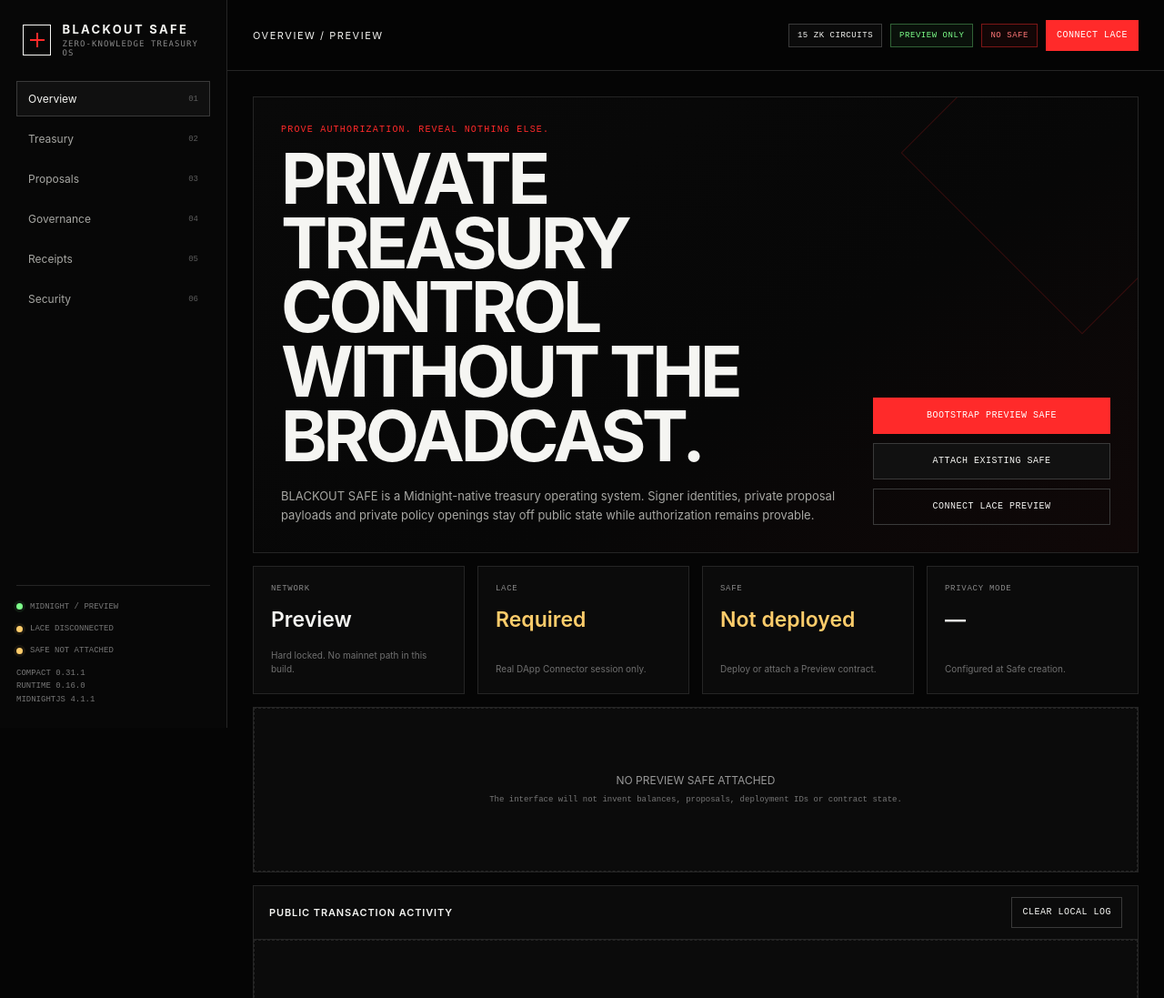
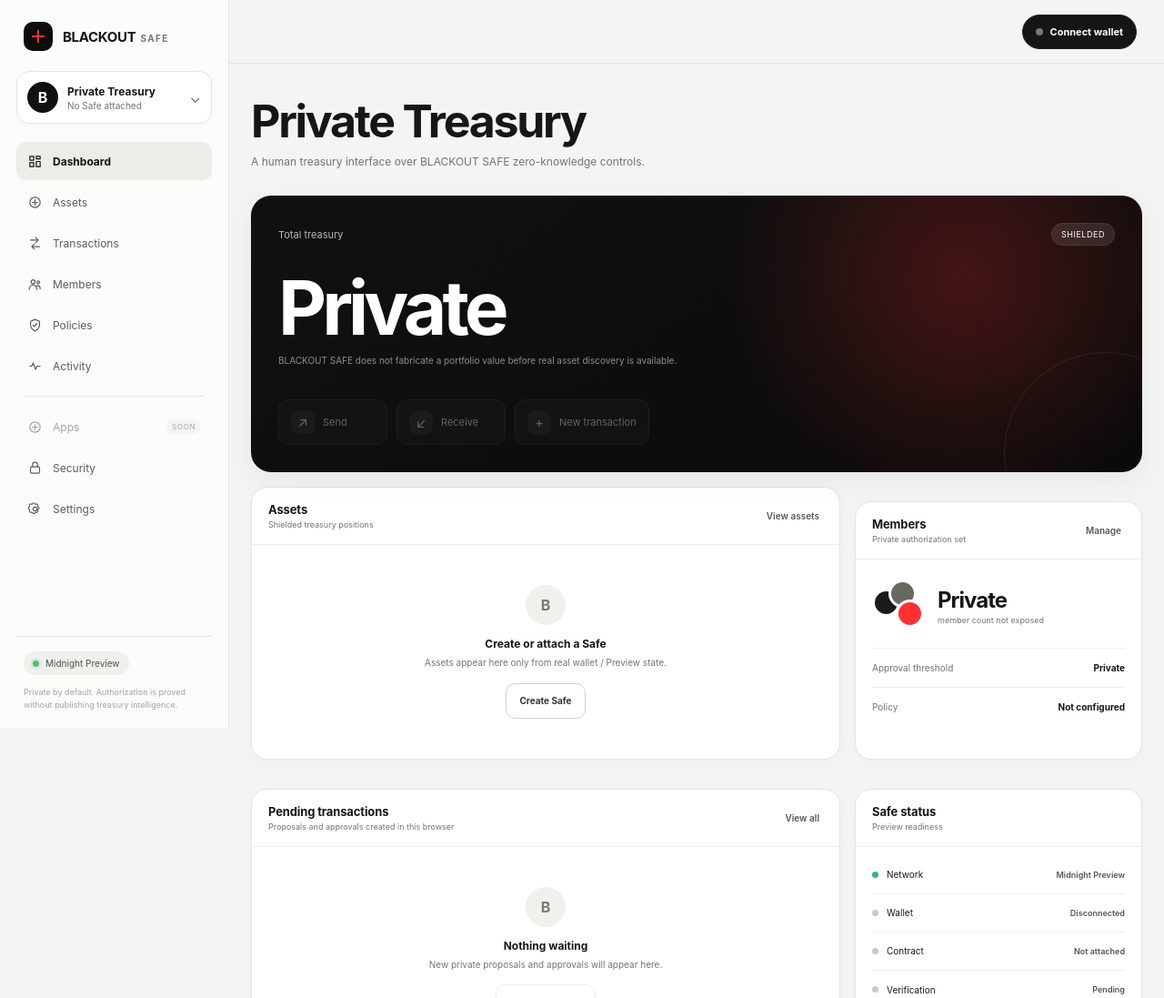
Before and after one commit to mushee-io/Safe, a website built with Vite: page index.html in a window 1280 px wide. Shown: the top 1097 px of the page at 91% size. Built offline with nearby package versions, Linux system fonts and the light colour scheme.

Commit message:
feat(web): load treasury product interface

```diff
--- a/index.html
+++ b/index.html
@@ -3,14 +3,14 @@
   <head>
     <meta charset="UTF-8" />
     <meta name="viewport" content="width=device-width, initial-scale=1.0" />
-    <meta name="theme-color" content="#050505" />
-    <meta name="description" content="BLACKOUT SAFE — private treasury operating system for Midnight Preview." />
+    <meta name="theme-color" content="#f4f4f2" />
+    <meta name="description" content="BLACKOUT SAFE — private zero-knowledge treasury for Midnight Preview." />
     <meta name="referrer" content="no-referrer" />
-    <title>BLACKOUT SAFE</title>
+    <title>BLACKOUT SAFE — Private Treasury</title>
   </head>
   <body>
     <div id="app"></div>
     <script type="module" src="/src/web/security-bootstrap.ts"></script>
-    <script type="module" src="/src/web/main.ts"></script>
+    <script type="module" src="/src/web/app-v2.ts"></script>
   </body>
 </html>
```
